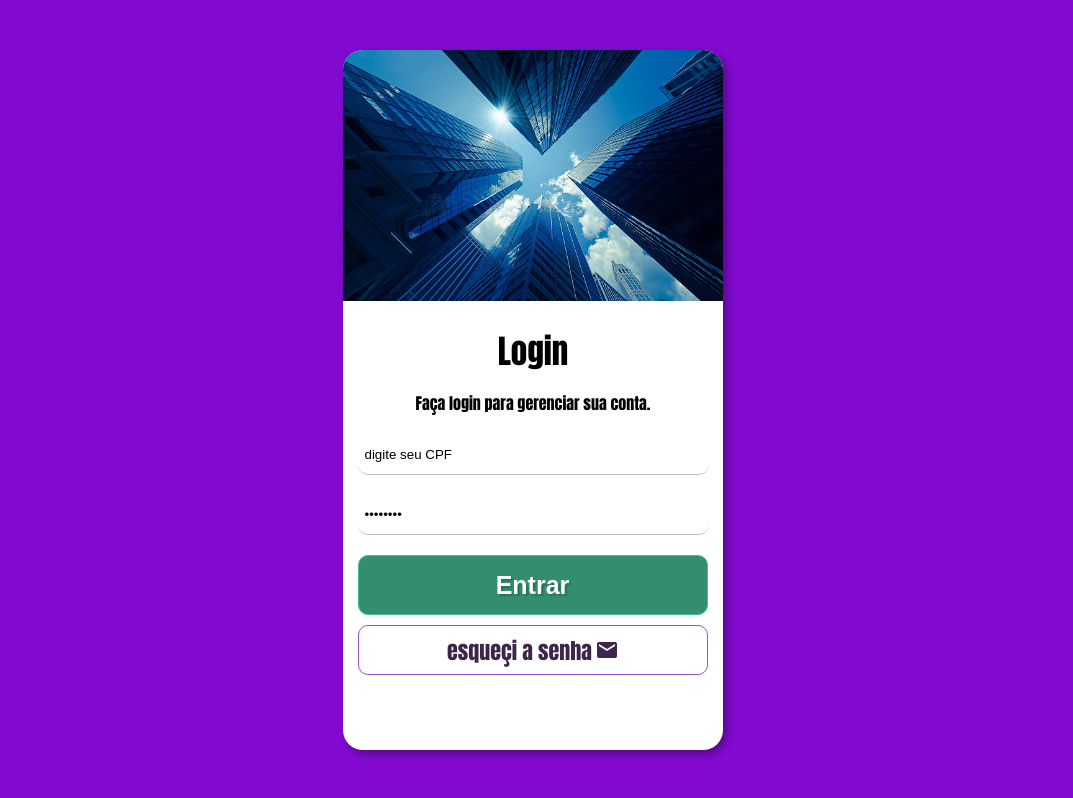
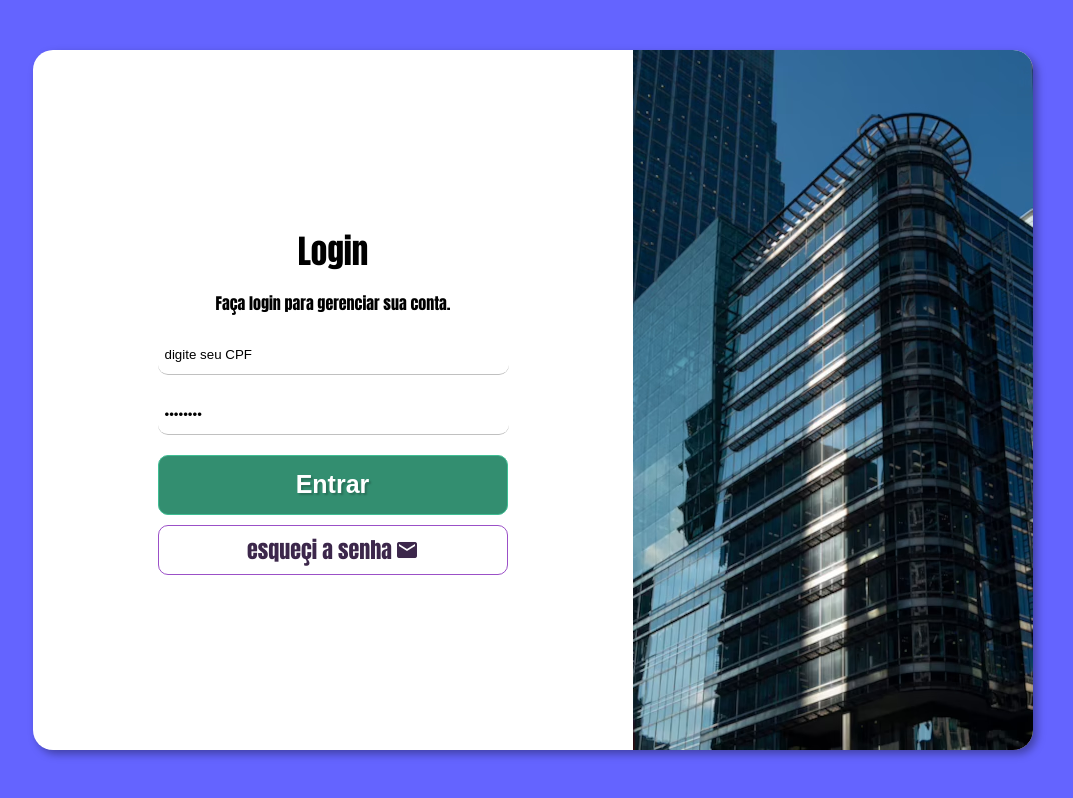
Before and after one commit to joaohenriqueleal/projeto-tela-login, a plain HTML site: page index.html in a window 1280 px wide. Shown: the whole page, without its empty margins (107-1180 px from the left). Drawn offline with Linux system fonts and the light colour scheme.

Commit message:
adicionei media queries e mudei o bg

```diff
--- a/estilos/mobile_all.css
+++ b/estilos/mobile_all.css
@@ -8,7 +8,7 @@
 }
 
 body {
-    background-color: #820AD1;
+    background-color: rgb(100, 100, 255);
     font-family: Impact, Haettenschweiler, 'Arial Narrow Bold', sans-serif;
     margin: 10px;
 }
@@ -40,9 +40,11 @@ main p {
     margin: 10px;
 }
 
-main img {
-    width: 380px;
-    margin: auto;
+div.imagem {
+    background-image: url('../assets/fundo.jpg');
+    height: 300px;
+    background-repeat: no-repeat;
+    background-position: center center;
 }
 
 main section {
@@ -68,6 +70,7 @@ input {
 
 input:hover {
     background-color: rgba(211, 211, 211, 0.501);
+    transition: .1s;
 }
 
 #envio {
@@ -89,6 +92,7 @@ input:hover {
     box-shadow: 2px 2px 3px rgba(0, 0, 0, 0.13);
 
     cursor: pointer;
+    transition: .1s;
 }
 
 a {
--- /dev/null
+++ b/estilos/pc.css
@@ -0,0 +1,24 @@
+@charset "UTF-8";
+
+
+@media screen and (min-width: 1200px) {
+    main {
+        width: 1000px;
+        height: 700px;
+        display: flex;
+        flex-flow: row-reverse nowrap;
+    }
+    div.imagem {
+        background-image: url('../assets/fundo2.avif');
+        width: 400px;
+        height: 700px;
+    }
+    main section {
+        height: 700px;
+        width: 600px;
+        display: flex;
+        flex-flow: column nowrap;
+        align-items: center;
+        justify-content: center;
+    }
+}
--- /dev/null
+++ b/estilos/tablet.css
@@ -0,0 +1,15 @@
+@charset "UTF-8";
+
+
+@media screen and (min-width: 780px) {
+    main {
+        width: 770px;
+        height: 400px;
+        display: flex;
+    }
+    div.imagem {
+        background-image: url('../assets/fundo.jpg');
+        width: 300px;
+        height: 400px;
+    }
+}
--- a/index.html
+++ b/index.html
@@ -6,10 +6,12 @@
     <title>Login</title>
     <link rel="stylesheet" href="estilos/mobile_all.css" media="all">
     <link rel="stylesheet" href="https://fonts.googleapis.com/icon?family=Material+Icons">
+    <link rel="stylesheet" href="estilos/tablet.css">
+    <link rel="stylesheet" href="estilos/pc.css">
 </head>
 <body>
     <main>
-        <img src="assets/fundo.jpg" alt="Imagem de predios comerciais vistos de baixo.">
+        <div class="imagem"></div>
         <section>
             <h1>Login</h1>
             <p>Faça login para gerenciar sua conta.</p>
```
Also changed, not shown: assets/fundo2.avif (added).
